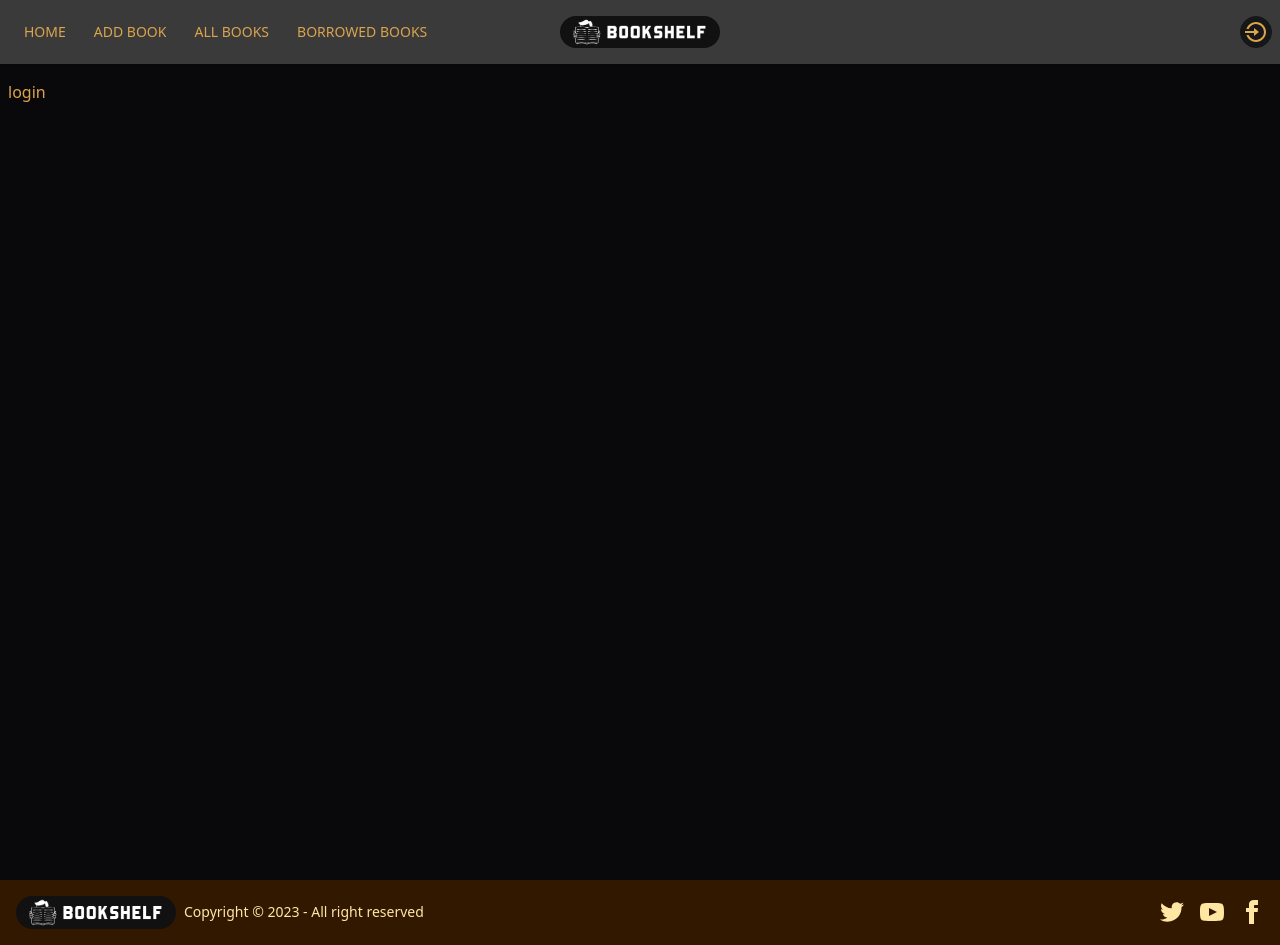
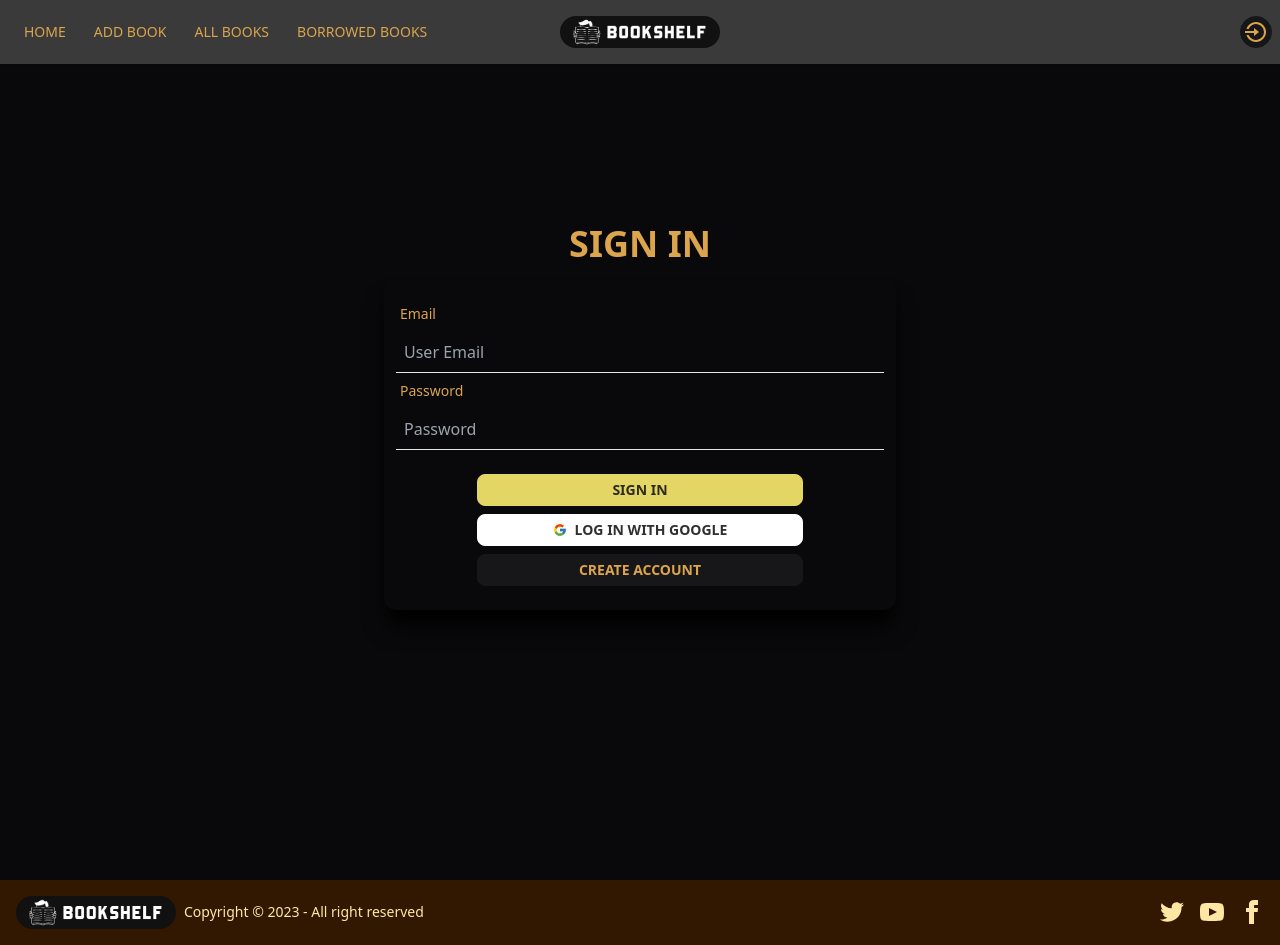
Before and after one commit to codeninja-404/bookshelf-client, a React (Vite) app: page /login in a window 1280 px wide. Built offline with nearby package versions, Linux system fonts and the light colour scheme.

Commit message:
created login page

```diff
--- a/src/Pages/Login/Login.jsx
+++ b/src/Pages/Login/Login.jsx
@@ -1,11 +1,61 @@
-
+import { Link } from "react-router-dom";
+import { FcGoogle } from "react-icons/fc";
 
 const Login = () => {
-    return (
-        <div>
-            login
+  return (
+    <div className="pt-32  ">
+      <div className="px-2 mx-auto mb-20 ">
+        <div className="hero-content mx-auto flex-col ">
+          <h1 className="text-4xl text-center  font-bold uppercase ">sign in</h1>
+          <div className="  w-full max-w-lg   rounded-xl  shadow-xl shadow-black">
+            <form className=" px-3 py-4">
+              <div className="form-control">
+                <label className="label">
+                  <span className="label-text ">Email</span>
+                </label>
+                <input
+                  type="email"
+                  name="email"
+                  placeholder="User Email"
+                  className="p-2 bg-base-100 border-b"
+                  required
+                />
+              </div>
+              <div className="form-control">
+                <label className="label">
+                  <span className="label-text ">Password</span>
+                </label>
+                <input
+                  type="password"
+                  name="password"
+                  placeholder="Password"
+                  className="p-2 bg-base-100 border-b"
+                  required
+                />
+              </div>
+              <div className="form-control mt-6">
+                <button
+                  className="btn w-2/3 btn-sm mx-auto btn-warning  "
+                  type="submit"
+                >
+                  Sign in
+                </button>
+              </div>
+              <div className="flex flex-col gap-2 justify-center  py-2">
+                <Link className="btn btn-sm w-2/3 mx-auto  btn-primary ">
+                  <FcGoogle></FcGoogle>
+                  LOG IN WITH GOOGLE
+                </Link>
+                <Link to="/register" className=" btn btn-sm w-2/3 mx-auto   ">
+                  create account
+                </Link>
+              </div>
+            </form>
+          </div>
         </div>
-    );
+      </div>
+    </div>
+  );
 };
 
 export default Login;
--- a/src/Pages/Register/Register.jsx
+++ b/src/Pages/Register/Register.jsx
@@ -6,10 +6,10 @@ const Register = () => {
       <div className="px-2 mx-auto mb-20 ">
         <div className="hero-content mx-auto flex-col ">
           <h1 className="text-4xl text-center  font-bold uppercase ">
-            signUp!
+            create account
           </h1>
           <div className="  w-full max-w-lg   rounded-xl  shadow-xl shadow-black">
-            <form  className=" px-3 py-4">
+            <form className=" px-3 py-4">
               <div className="form-control">
                 <label className="label">
                   <span className="label-text ">Your Name</span>
@@ -60,15 +60,14 @@ const Register = () => {
               </div>
               <div className="form-control mt-6">
                 <button
-                  className="btn w-2/3 mx-auto  bg-blue-950 text-white hover:text-black"
+                  className="btn btn-sm w-2/3 mx-auto btn-warning "
                   type="submit"
                 >
                   Sign Up
                 </button>
               </div>
               <div className="flex justify-center py-2">
-                <p className="">Already have an account?</p>
-                <Link to="/login" className="btn btn-xs btn-link text-red-500">
+                <Link to="/login" className="btn btn-sm w-2/3 mx-auto ">
                   go to log in
                 </Link>
               </div>
```
